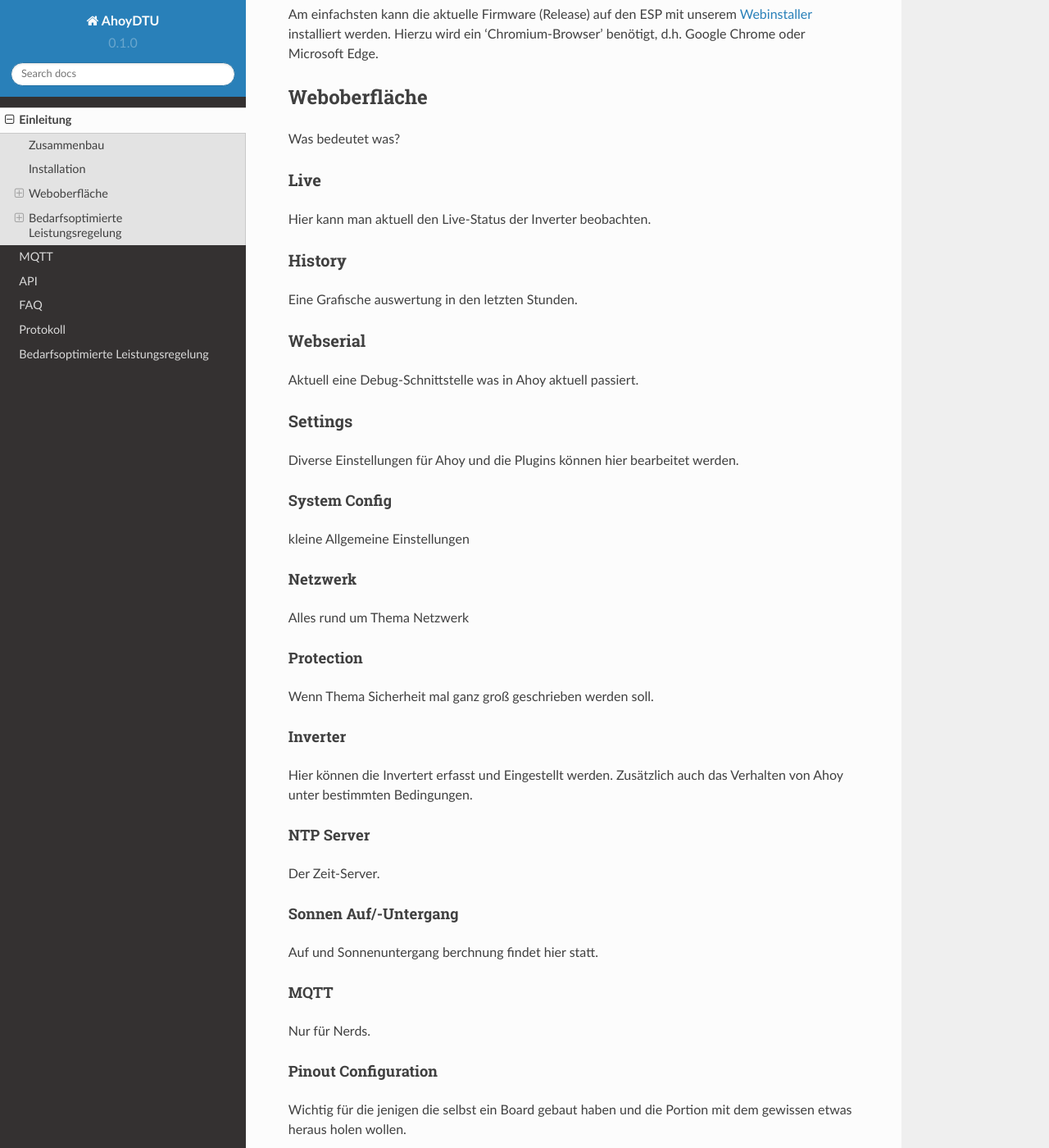
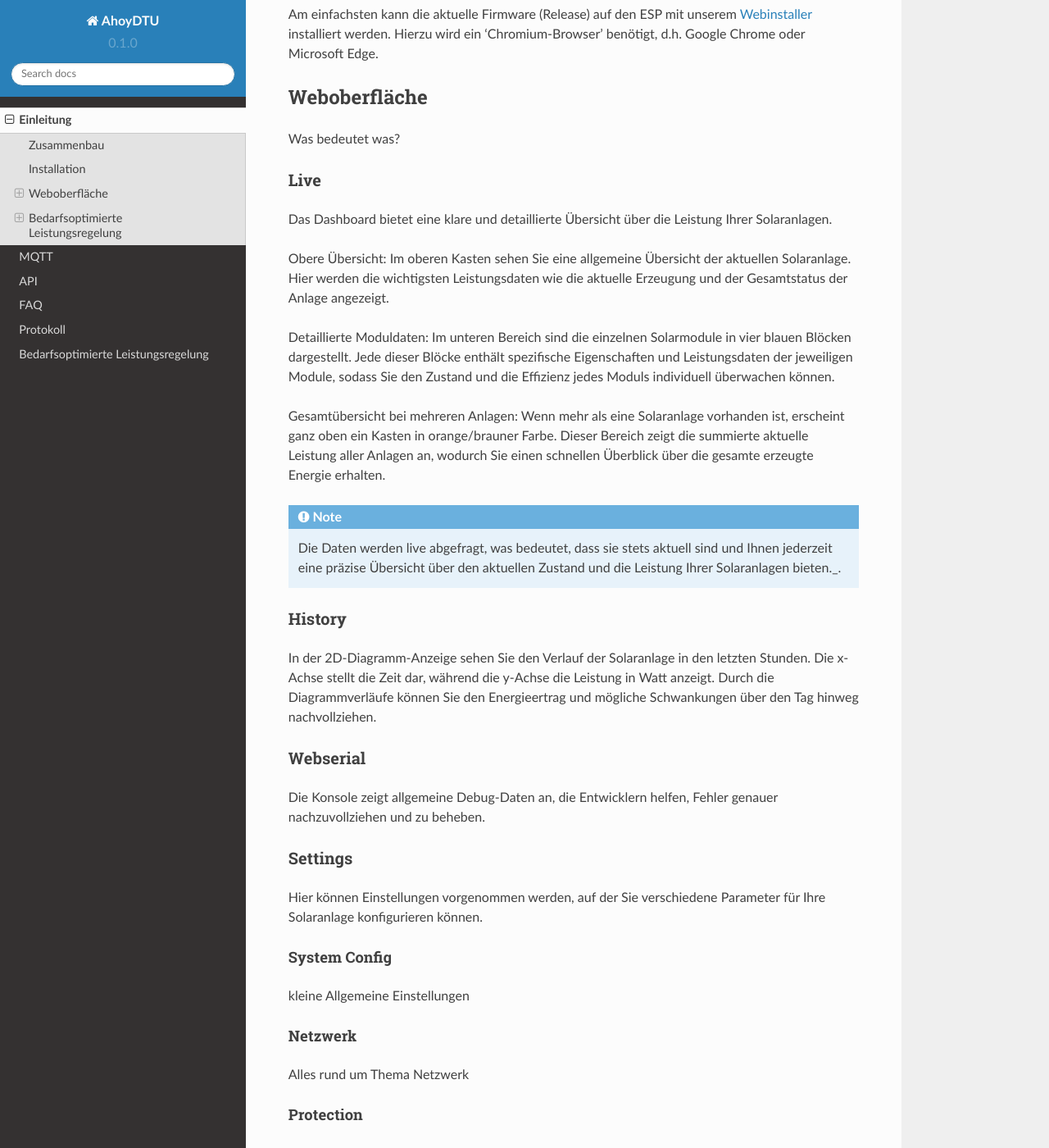
Before and after one commit to lumapu/ahoy_docs, a Sphinx documentation site: the page built from docs/source/usage.rst, in a window 1280 px wide and 1400 px high, scrolled down 367 px. Shown: the whole window at 82% size. Built offline with Sphinx 7.4.7 and the Read the Docs theme 2.0.0, drawn with Linux system fonts in a browser that asks for light colours.

Commit message:
Update usage.rst

```diff
--- a/docs/source/usage.rst
+++ b/docs/source/usage.rst
@@ -20,20 +20,29 @@ Was bedeutet was?
 
 Live
 *******************
-Hier kann man aktuell den Live-Status der Inverter beobachten.
+Das Dashboard bietet eine klare und detaillierte Übersicht über die Leistung Ihrer Solaranlagen.
+
+Obere Übersicht: Im oberen Kasten sehen Sie eine allgemeine Übersicht der aktuellen Solaranlage. Hier werden die wichtigsten Leistungsdaten wie die aktuelle Erzeugung und der Gesamtstatus der Anlage angezeigt.
+
+Detaillierte Moduldaten: Im unteren Bereich sind die einzelnen Solarmodule in vier blauen Blöcken dargestellt. Jede dieser Blöcke enthält spezifische Eigenschaften und Leistungsdaten der jeweiligen Module, sodass Sie den Zustand und die Effizienz jedes Moduls individuell überwachen können.
+
+Gesamtübersicht bei mehreren Anlagen: Wenn mehr als eine Solaranlage vorhanden ist, erscheint ganz oben ein Kasten in orange/brauner Farbe. Dieser Bereich zeigt die summierte aktuelle Leistung aller Anlagen an, wodurch Sie einen schnellen Überblick über die gesamte erzeugte Energie erhalten.
+
+.. note::
+
+  Die Daten werden live abgefragt, was bedeutet, dass sie stets aktuell sind und Ihnen jederzeit eine präzise Übersicht über den aktuellen Zustand und die Leistung Ihrer Solaranlagen bieten._.
 
 History
 *******************
-Eine Grafische auswertung in den letzten Stunden.
+In der 2D-Diagramm-Anzeige sehen Sie den Verlauf der Solaranlage in den letzten Stunden. Die x-Achse stellt die Zeit dar, während die y-Achse die Leistung in Watt anzeigt. Durch die Diagrammverläufe können Sie den Energieertrag und mögliche Schwankungen über den Tag hinweg nachvollziehen.
 
 Webserial
 *******************
-Aktuell eine Debug-Schnittstelle was in Ahoy aktuell passiert.
+Die Konsole zeigt allgemeine Debug-Daten an, die Entwicklern helfen, Fehler genauer nachzuvollziehen und zu beheben.
 
 Settings
 *******************
-
-Diverse Einstellungen für Ahoy und die Plugins können hier bearbeitet werden.
+Hier können Einstellungen vorgenommen werden, auf der Sie verschiedene Parameter für Ihre Solaranlage konfigurieren können.
 
 System Config
 ~~~~~~~~~~~~~~~~~~~~~~~~~~~~~~~
```
